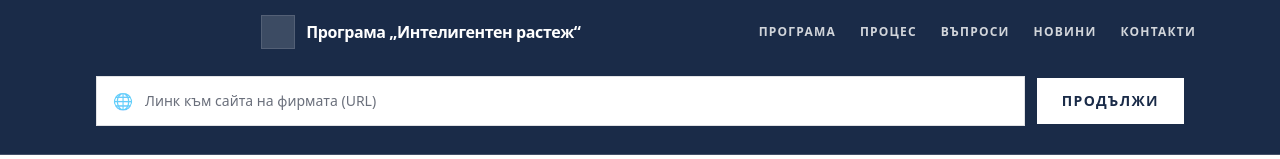
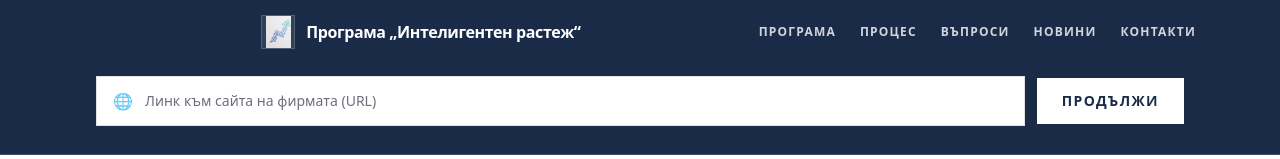
Before and after one commit to simeon619619619619-create/startwithai, a Next.js app: page / in a window 1280 px wide. Shown: the top 159 px of the page. Built offline with nearby package versions, Linux system fonts and the light colour scheme.

Commit message:
Add provided logo (header + app icon)

```diff
--- a/src/components/SiteHeader.tsx
+++ b/src/components/SiteHeader.tsx
@@ -23,7 +23,9 @@ export default function SiteHeader() {
           )}
 
           <Link href="/" className="flex items-center gap-3">
-            <div className="h-8 w-8 bg-white/15 ring-1 ring-white/25" />
+            <div className="h-8 w-8 overflow-hidden rounded-none bg-white/10 ring-1 ring-white/25">
+              <img src="/logo.jpg" alt="Лого" className="h-full w-full object-contain" />
+            </div>
             <div className="font-semibold tracking-tight text-white">Програма „Интелигентен растеж“</div>
           </Link>
 
```
Also changed, not shown: public/logo.jpg (added), src/app/icon.jpg (added).
